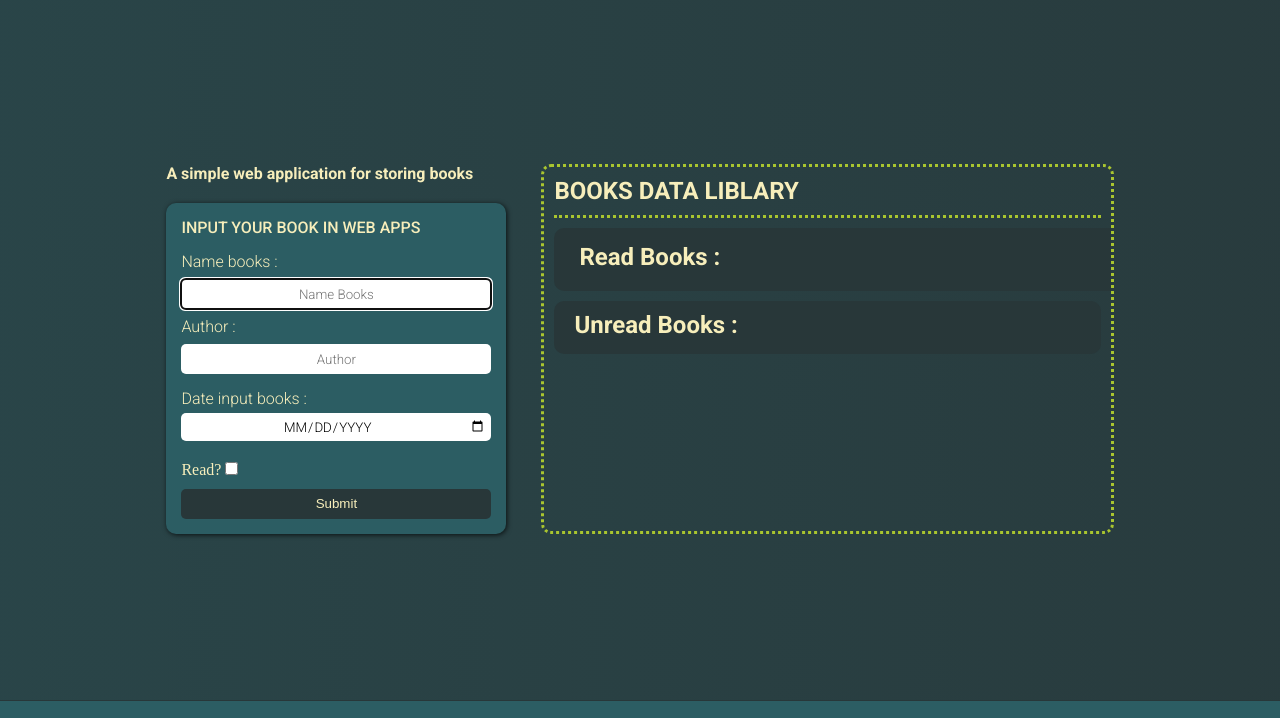
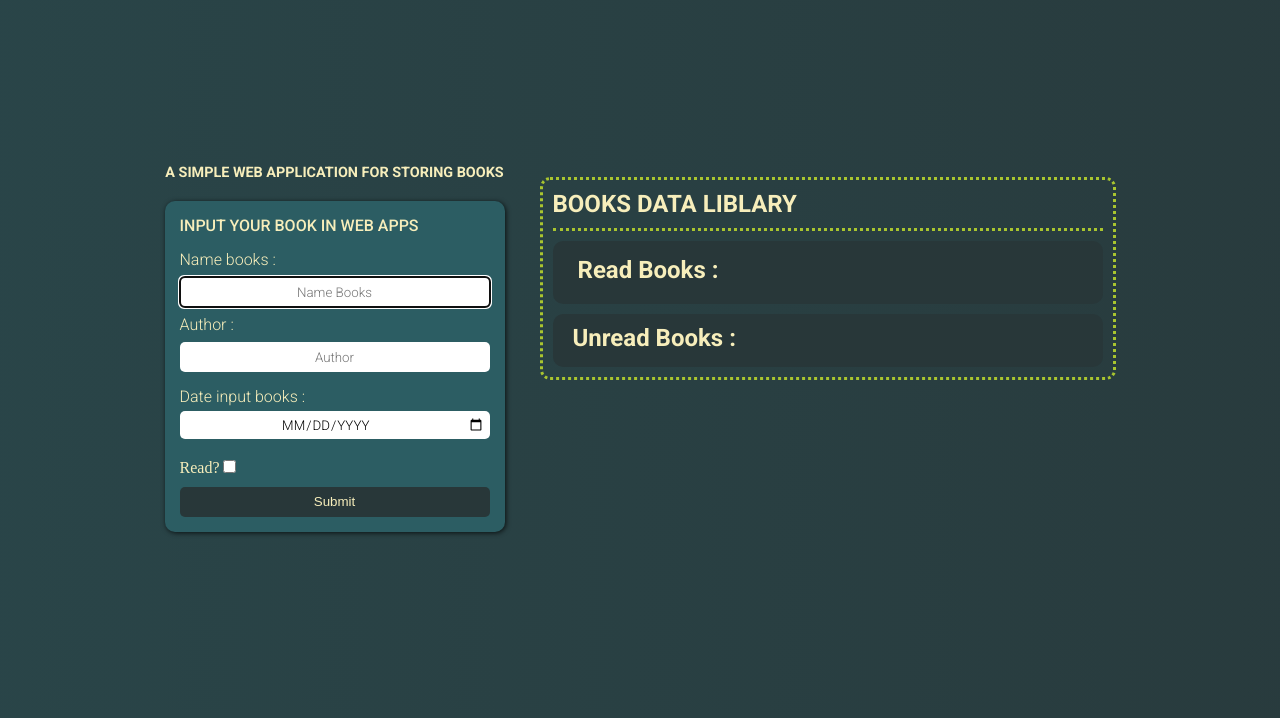
Before and after one commit to adipratamajaya/Bookshelf, a website: page index.html in a window 1280 px wide. Shown: the part 65-783 px from the top of the page. Drawn offline with nearby package versions, Linux system fonts and the light colour scheme.

Commit message:
update style

```diff
--- a/apps/style/styles.css
+++ b/apps/style/styles.css
@@ -99,8 +99,7 @@ footer .media_social_text .social_media a:active {
 
 /* main */
 main {
-    padding: 13%;
-    height: 90%;
+    height: 100vh;
     width: 100%;
     display: flex;
     flex-direction: row;
@@ -136,6 +135,7 @@ main {
 .container_books_ {
     border: var(--color-scond) solid 3px;
     padding: 10px;
+    margin-top: 14%;
     border-style: dotted;
     display: flex;
     flex-direction: column;
@@ -143,12 +143,13 @@ main {
     gap: 10px;
     font-family: Roboto;
     overflow: auto;
+    height: fit-content;
+    width: 45vw;
 }
 /* read books  */
 .readBooks___ {
     padding: 15px;
     display: flex;
-    width: 50vw;
     flex-direction: column;
     color: #F7EEBB;
     border-radius: 10px;
@@ -309,11 +310,14 @@ main {
 
 /* froms input books */
 .container {
+    padding-top: 13%;
 }
 .container h2 {
+    text-transform: uppercase;
+    text-align: center;
     color: var(--color-text);
     padding-bottom: 20px;
-    font-size: 1rem;
+    font-size: 0.9rem;
     font-family: var(--font-web);
 }
 #input_books {
```
